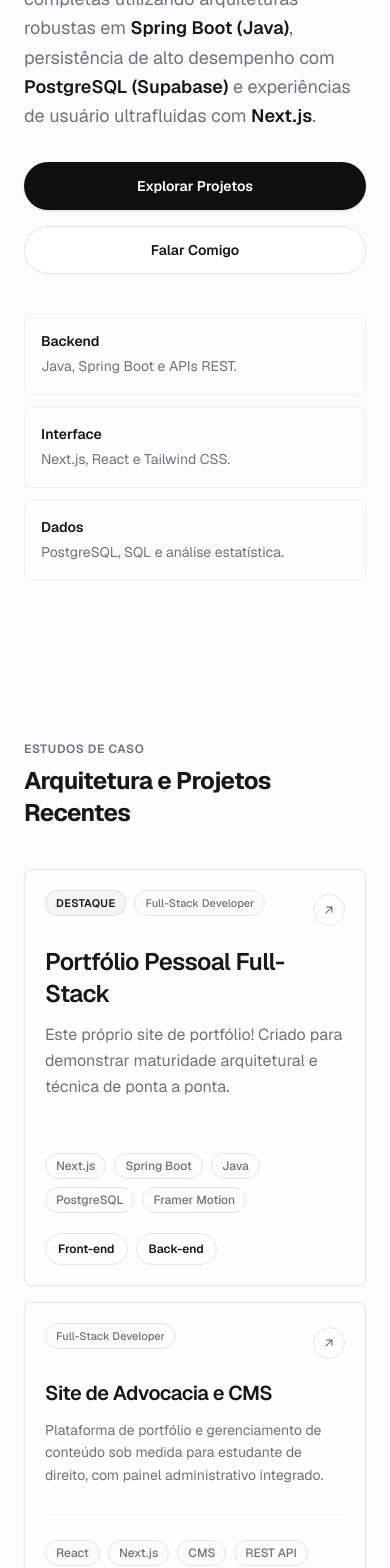
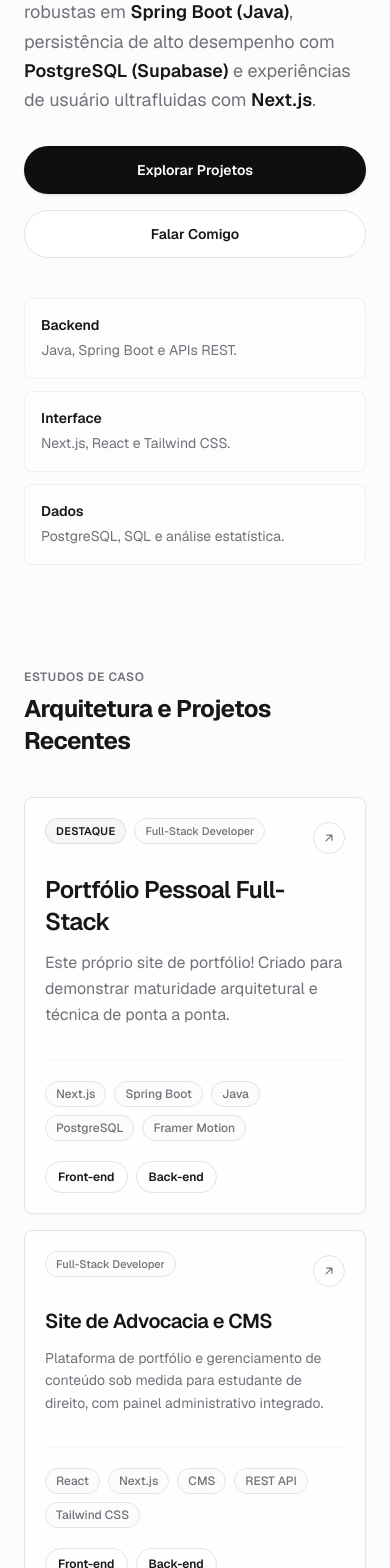
Before and after one commit to Henrique-mancini/portfolio-front, a Next.js app: page / in a window 390 px wide. Shown: the part 432-2000 px from the top of the page. Built offline with nearby package versions, Linux system fonts and the light colour scheme.

Commit message:
refactor: adjust component padding and update certificate previews to use a standard A4 aspect ratio

```diff
--- a/app/components/Certificates.tsx
+++ b/app/components/Certificates.tsx
@@ -76,17 +76,18 @@ const containerVariants: Variants = {
 };
 
 const previewLines = [100, 86, 72];
+const certificateAspectRatio = "aspect-[595/842]";
 
 function CertificatePreview({ certificate, large = false }: { certificate: Certificate; large?: boolean }) {
   if (certificate.previewImageUrl && !large) {
     return (
-      <div className="relative aspect-[1.42/1] overflow-hidden rounded-md border border-border bg-white">
+      <div className={`relative ${certificateAspectRatio} overflow-hidden rounded-md border border-border bg-white`}>
         <Image
           src={certificate.previewImageUrl}
           alt={`Prévia do certificado ${certificate.title}`}
           fill
           sizes="(min-width: 1024px) 280px, 100vw"
-          className="object-contain p-2"
+          className="object-contain"
         />
       </div>
     );
@@ -96,7 +97,7 @@ function CertificatePreview({ certificate, large = false }: { certificate: Certi
     return (
       <div
         className={`overflow-hidden rounded-md border border-border bg-background ${
-          large ? "h-[68vh] min-h-[420px]" : "aspect-[1.42/1]"
+          large ? "h-[68vh] min-h-[420px]" : certificateAspectRatio
         }`}
       >
         <iframe
@@ -111,7 +112,7 @@ function CertificatePreview({ certificate, large = false }: { certificate: Certi
   return (
     <div
       className={`relative overflow-hidden rounded-md border border-border bg-background ${
-        large ? "aspect-[1.42/1] p-8 sm:p-10" : "aspect-[1.42/1] p-5"
+        large ? `${certificateAspectRatio} p-8 sm:p-10` : `${certificateAspectRatio} p-5`
       }`}
     >
       <div className="absolute inset-3 rounded-sm border border-border/50" />
--- a/app/components/Hero.tsx
+++ b/app/components/Hero.tsx
@@ -28,7 +28,7 @@ export default function Hero() {
   };
 
   return (
-    <section className="relative flex min-h-[calc(100svh-4rem)] flex-col justify-center overflow-hidden px-6 pb-20 pt-32 sm:px-8 sm:pb-24 lg:min-h-[92vh] lg:px-0">
+    <section className="relative flex flex-col overflow-hidden px-6 pb-14 pt-28 sm:px-8 sm:pb-16 sm:pt-32 lg:px-0 lg:pb-20">
       <motion.div
         variants={containerVariants}
         initial="hidden"
--- a/app/components/ProjectsGrid.tsx
+++ b/app/components/ProjectsGrid.tsx
@@ -114,7 +114,7 @@ export default function ProjectsGrid() {
   };
 
   return (
-    <section id="projetos" className="scroll-mt-28 px-6 py-20 sm:px-8 sm:py-24 lg:px-0">
+    <section id="projetos" className="scroll-mt-28 px-6 pb-20 pt-12 sm:px-8 sm:pb-24 sm:pt-14 lg:px-0">
       <div className="mx-auto max-w-4xl w-full">
         {/* Section Title */}
         <div className="flex flex-col gap-2 mb-10 sm:mb-12">
```
